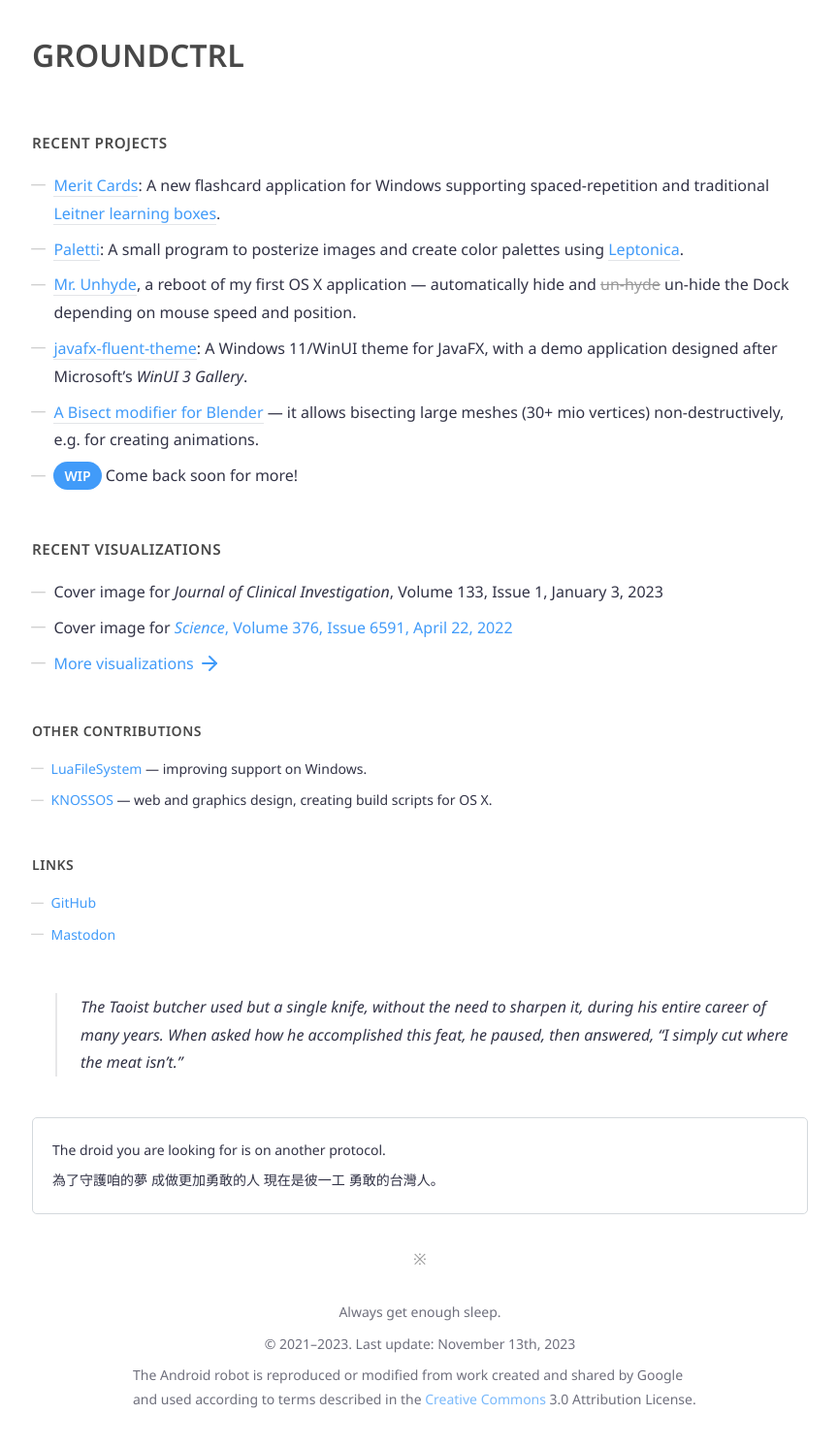
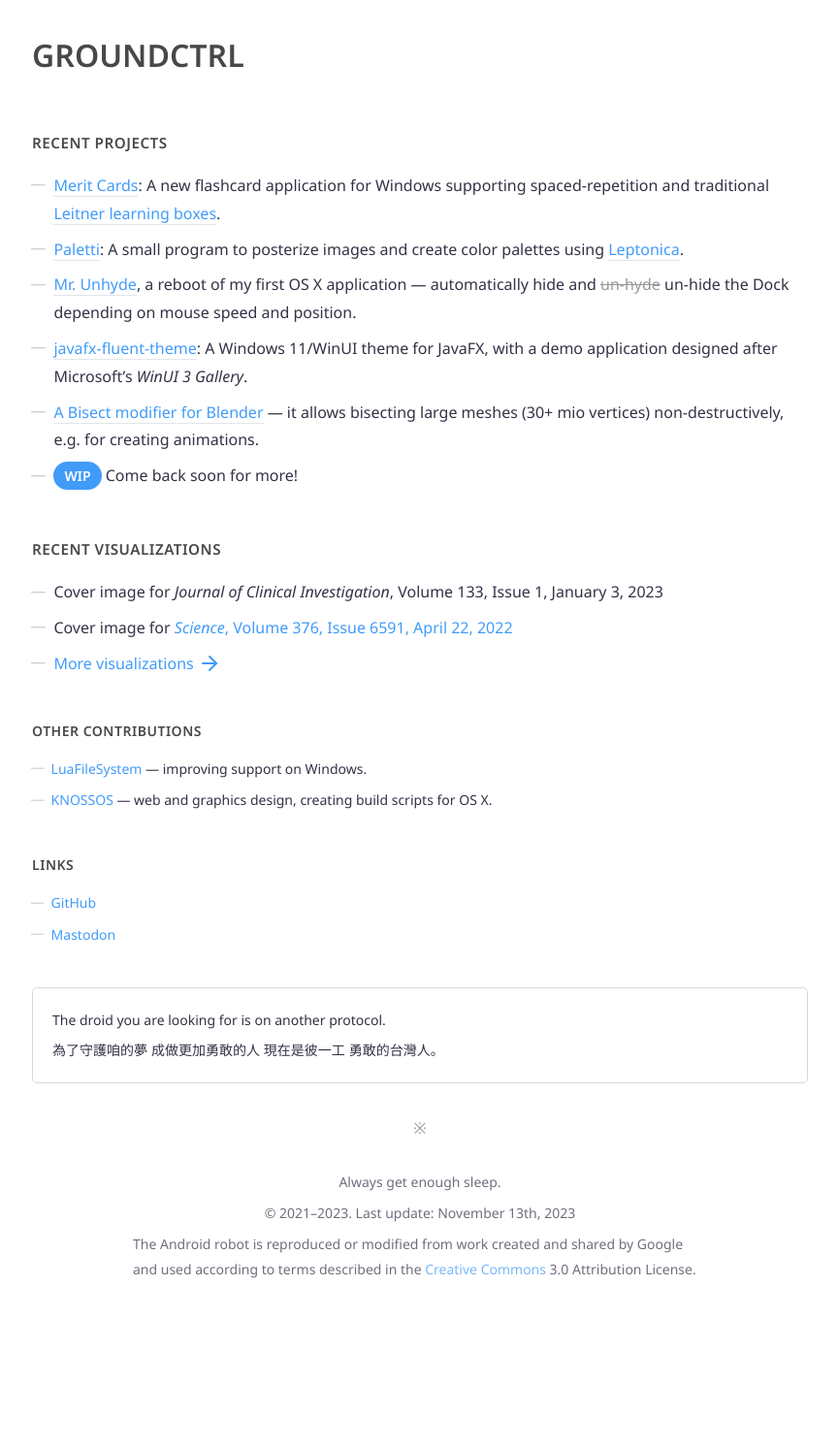
Before and after one commit to Eroica/eroica.github.io, a Jekyll site: the page built from index.html, in a window 1280 px wide, cut to the strip 244-1774 px from the top of the page. Shown: the top 1491 px of the strip at 97% size, without its empty margins (17-881 px from the left). Built offline with Jekyll 4.4.1, drawn with Linux system fonts in a browser that asks for light colours; after the commit the page ends 1640 px from its top, so only the background shows below that.

Commit message:
Remove blockquote

```diff
--- a/index.html
+++ b/index.html
@@ -45,7 +45,3 @@
 		<li><a rel="me" href="https://toot.groundctrl.earth/@Eroica">Mastodon</a></li>
 	</ul>
 </div>
-
-<div class="Fz(.875rem" data-vbox>
-	<blockquote>The Taoist butcher used but a single knife, without the need to sharpen it, during his entire career of many years. When asked how he accomplished this feat, he paused, then answered, “I simply cut where the meat isn’t.”</blockquote>
-</div>
```
